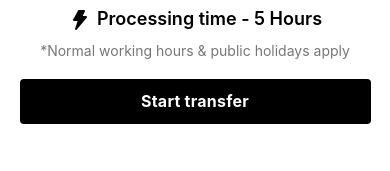
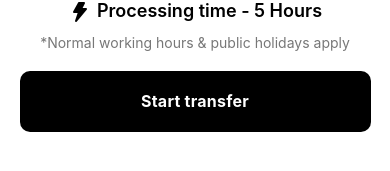
Before and after one commit to WaseemMansour/hubpay-app, a React Native app: screen / in a window 390 px wide. Shown: the part 557-728 px from the top of the page. Built offline with nearby package versions, Linux system fonts and the light colour scheme.

Commit message:
style: Adjust Button Style

```diff
--- a/components/Button/styles.ts
+++ b/components/Button/styles.ts
@@ -4,9 +4,9 @@ const styles = StyleSheet.create({
   button: {
     alignItems: 'center',
     justifyContent: 'center',
-    paddingVertical: 12,
+    paddingVertical: 20,
     paddingHorizontal: 32,
-    borderRadius: 4,
+    borderRadius: 10,
     elevation: 3,
     backgroundColor: 'black',
   },
```
